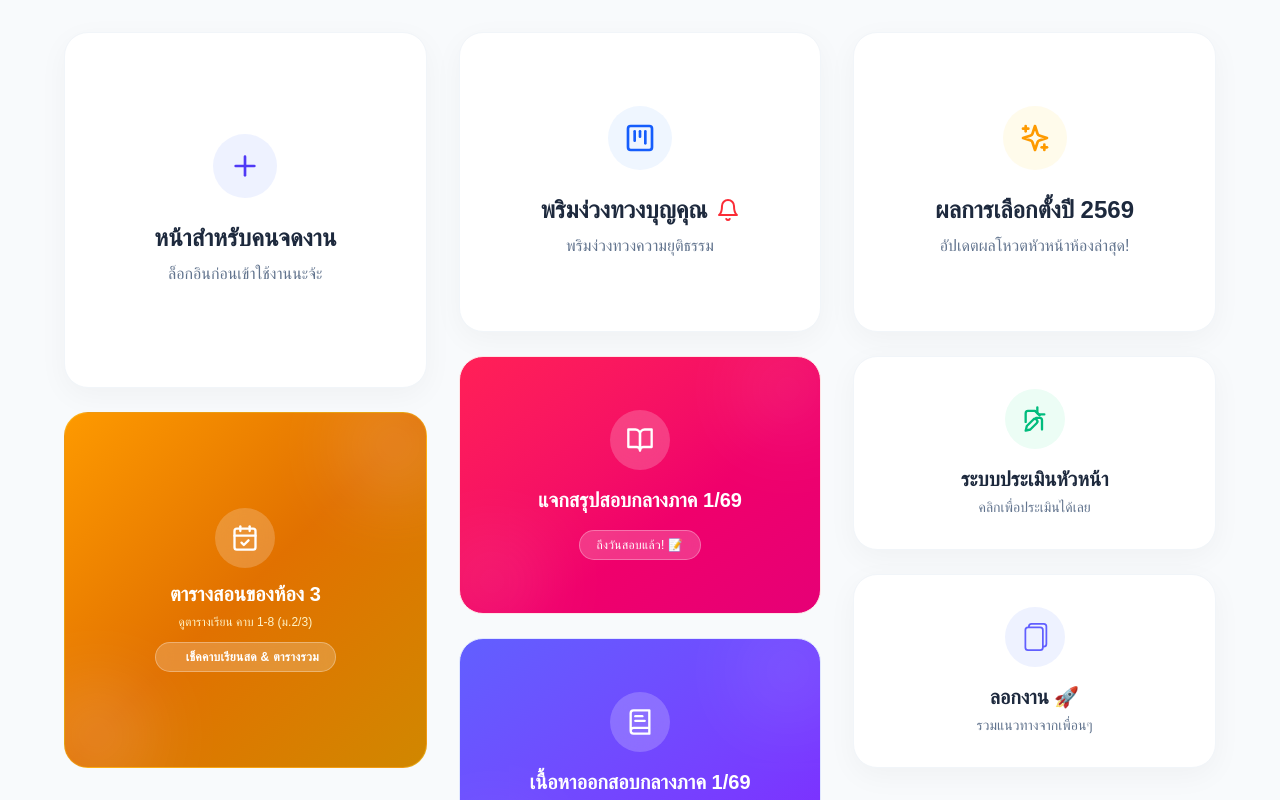
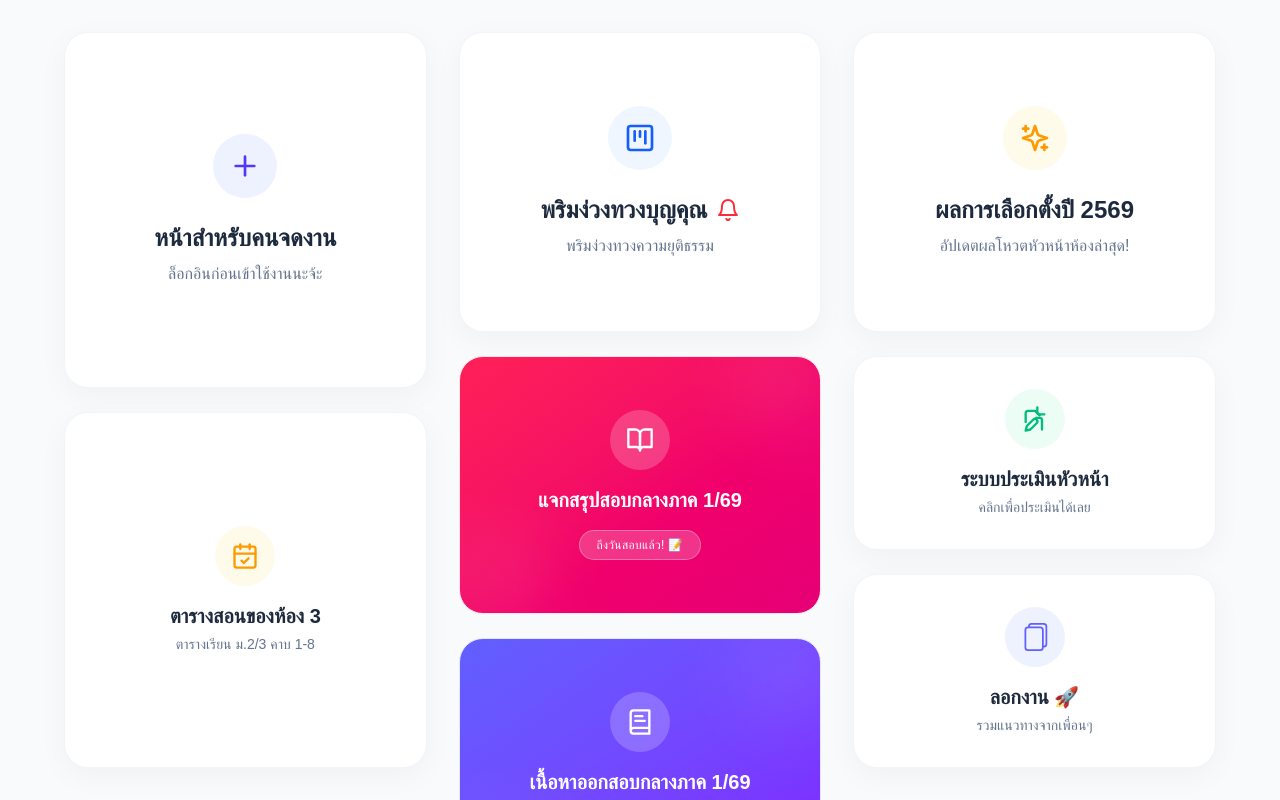
Before and after one commit to Bungkii/kanbann2-3, a Next.js app: page / in a window 1280 px wide. Shown: the top 800 px of the page. Built offline with nearby package versions, Linux system fonts and the light colour scheme; no server answers; the database is empty; a web font is replaced by a local one.

Commit message:
style: harmonize Room 3 schedule card with other dashboard cards

```diff
--- a/src/app/page.tsx
+++ b/src/app/page.tsx
@@ -74,21 +74,12 @@ export default async function Home() {
           {renderCard(
             true,
             "/schedule",
-            <div className="bg-gradient-to-br from-amber-500 via-amber-600 to-yellow-600 rounded-3xl p-8 border border-amber-300/40 flex flex-col items-center justify-center transition-all duration-300 hover:shadow-[0_8px_30px_rgb(245,158,11,0.25)] hover:-translate-y-1 relative overflow-hidden h-full">
-              <div className="absolute top-0 right-0 -mt-4 -mr-4 w-24 h-24 bg-white opacity-20 rounded-full blur-2xl"></div>
-              <div className="absolute bottom-0 left-0 -mb-4 -ml-4 w-24 h-24 bg-white opacity-20 rounded-full blur-2xl"></div>
-
-              <div className="bg-white/20 text-white p-4 rounded-full mb-3 group-hover:scale-110 transition-transform backdrop-blur-md">
+            <div className="bg-white rounded-3xl p-8 border border-slate-100 shadow-[0_8px_30px_rgb(0,0,0,0.04)] flex flex-col items-center justify-center transition-all duration-300 hover:shadow-[0_8px_30px_rgb(0,0,0,0.08)] hover:-translate-y-1 relative overflow-hidden h-full">
+              <div className="bg-amber-50 text-amber-500 p-4 rounded-full mb-4 group-hover:scale-110 transition-transform duration-300">
                 <svg xmlns="http://www.w3.org/2000/svg" width="28" height="28" viewBox="0 0 24 24" fill="none" stroke="currentColor" strokeWidth="2" strokeLinecap="round" strokeLinejoin="round"><rect width="18" height="18" x="3" y="4" rx="2" ry="2"/><line x1="16" x2="16" y1="2" y2="6"/><line x1="8" x2="8" y1="2" y2="6"/><line x1="3" x2="21" y1="10" y2="10"/><path d="m9 16 2 2 4-4"/></svg>
               </div>
-              <h2 className="text-xl font-bold text-white mb-1.5 text-center">ตารางสอนของห้อง 3</h2>
-              <p className="text-amber-100 text-xs text-center mb-3">ดูตารางเรียน คาบ 1-8 (ม.2/3)</p>
-              <div className="bg-white/20 backdrop-blur-sm px-4 py-1.5 rounded-full border border-white/30">
-                <p className="text-white text-xs font-semibold tracking-wide flex items-center gap-1.5">
-                  <span className="w-2 h-2 rounded-full bg-amber-300 animate-ping"></span>
-                  เช็คคาบเรียนสด & ตารางรวม
-                </p>
-              </div>
+              <h2 className="text-xl font-bold text-slate-800 mb-1 text-center">ตารางสอนของห้อง 3</h2>
+              <p className="text-slate-500 text-center text-sm">ตารางเรียน ม.2/3 คาบ 1-8</p>
             </div>,
             "group flex-1 min-h-[160px] flex flex-col w-full"
           )}
```
